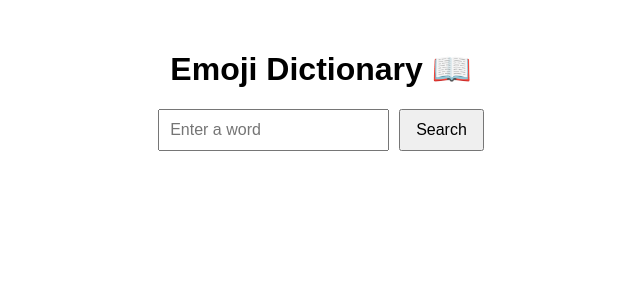
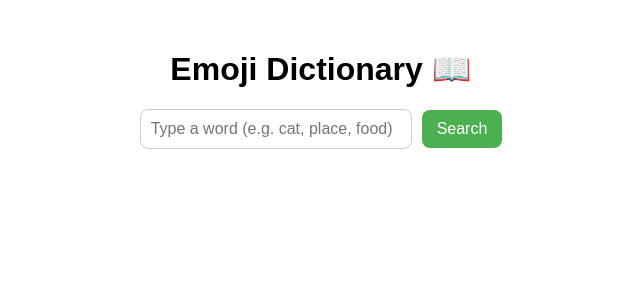
Before and after one commit to Hubber86/emoji-dictionary, a React (Vite) app in the folder frontend/: page / in a window 1280 px wide. Shown: the top 300 px of the page, without its empty margins (319-959 px from the left). Built offline with nearby package versions, Linux system fonts and the light colour scheme.

Commit message:
Update App.jsx

```diff
--- a/frontend/src/App.jsx
+++ b/frontend/src/App.jsx
@@ -1,20 +1,44 @@
-import { useState } from "react";
+import { useState, useEffect } from "react";
 
 function App() {
   const [word, setWord] = useState("");
   const [emoji, setEmoji] = useState("");
   const [error, setError] = useState("");
+  const [suggestions, setSuggestions] = useState([]);
 
-  const searchEmoji = async () => {
-    if (!word.trim()) {
+  // Fetch suggestions as user types
+  useEffect(() => {
+    const fetchSuggestions = async () => {
+      if (word.trim().length < 2) {
+        setSuggestions([]);
+        return;
+      }
+      try {
+        const res = await fetch(
+          `https://emoji-dictionary.onrender.com/search?query=${word}`
+        );
+        if (!res.ok) return;
+        const data = await res.json();
+        setSuggestions(data.results || []);
+      } catch (err) {
+        console.error("Suggestion error:", err);
+      }
+    };
+
+    fetchSuggestions();
+  }, [word]);
+
+  const searchEmoji = async (searchWord = word) => {
+    if (!searchWord.trim()) {
       setError("Please enter a word");
       setEmoji("");
       return;
     }
 
     try {
-      // const res = await fetch(`https://emoji-backend.onrender.com/emoji?word=${word}`);
-      const res = await fetch(`https://emoji-dictionary.onrender.com/emoji?word=${word}`);
+      const res = await fetch(
+        `https://emoji-dictionary.onrender.com/emoji?word=${searchWord}`
+      );
       if (!res.ok) throw new Error("Emoji not found");
       const data = await res.json();
       setEmoji(data.emoji || "❓");
@@ -25,30 +49,106 @@ function App() {
     }
   };
 
+  // Handle Enter key
+  const handleKeyDown = (e) => {
+    if (e.key === "Enter") {
+      searchEmoji();
+    }
+  };
+
   return (
-    <div style={{ textAlign: "center", marginTop: "50px", fontFamily: "sans-serif" }}>
+    <div
+      style={{
+        textAlign: "center",
+        marginTop: "50px",
+        fontFamily: "Arial, sans-serif",
+      }}
+    >
       <h1>Emoji Dictionary 📖</h1>
 
+      <div style={{ position: "relative", display: "inline-block" }}>
         <input
           type="text"
           value={word}
           onChange={(e) => setWord(e.target.value)}
-        placeholder="Enter a word"
-        style={{ padding: "10px", fontSize: "1rem", marginRight: "10px" }}
+          onKeyDown={handleKeyDown}
+          placeholder="Type a word (e.g. cat, place, food)"
+          style={{
+            padding: "10px",
+            fontSize: "1rem",
+            width: "250px",
+            borderRadius: "8px",
+            border: "1px solid #ccc",
+          }}
         />
         <button
-        onClick={searchEmoji}
-        style={{ padding: "10px 15px", fontSize: "1rem", cursor: "pointer" }}
+          onClick={() => searchEmoji()}
+          style={{
+            padding: "10px 15px",
+            fontSize: "1rem",
+            marginLeft: "10px",
+            cursor: "pointer",
+            borderRadius: "8px",
+            border: "none",
+            backgroundColor: "#4CAF50",
+            color: "white",
+          }}
         >
           Search
         </button>
 
+        {/* Suggestions dropdown */}
+        {suggestions.length > 0 && (
+          <ul
+            style={{
+              position: "absolute",
+              top: "45px",
+              left: 0,
+              right: 0,
+              background: "white",
+              border: "1px solid #ccc",
+              borderRadius: "8px",
+              maxHeight: "200px",
+              overflowY: "auto",
+              listStyle: "none",
+              padding: 0,
+              margin: 0,
+              zIndex: 1000,
+            }}
+          >
+            {suggestions.map((item, idx) => (
+              <li
+                key={idx}
+                onClick={() => {
+                  setWord(item.word);
+                  searchEmoji(item.word);
+                  setSuggestions([]);
+                }}
+                style={{
+                  padding: "10px",
+                  cursor: "pointer",
+                  display: "flex",
+                  justifyContent: "space-between",
+                }}
+                onMouseOver={(e) =>
+                  (e.currentTarget.style.background = "#f0f0f0")
+                }
+                onMouseOut={(e) =>
+                  (e.currentTarget.style.background = "white")
+                }
+              >
+                <span>{item.word}</span>
+                <span style={{ fontSize: "1.5rem" }}>{item.emoji}</span>
+              </li>
+            ))}
+          </ul>
+        )}
+      </div>
+
       {error && <p style={{ color: "red", marginTop: "10px" }}>{error}</p>}
 
-      {emoji && (
-        <h2 style={{ fontSize: "4rem", marginTop: "20px" }}>
-          {emoji}
-        </h2>
+      {emoji && !error && (
+        <h2 style={{ fontSize: "4rem", marginTop: "20px" }}>{emoji}</h2>
       )}
     </div>
   );
```
Lines whose indentation alone changed are shown as unchanged.
